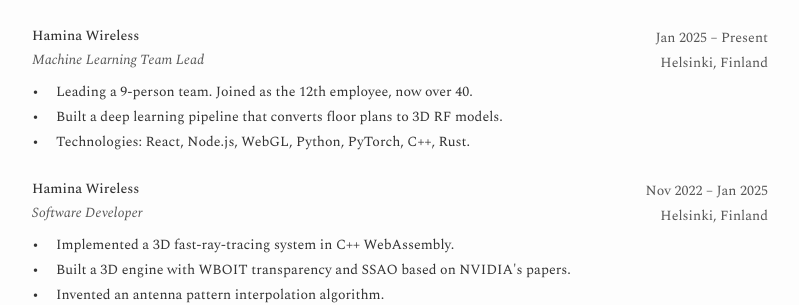
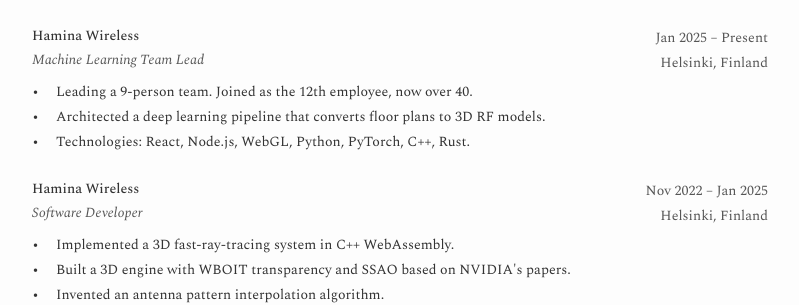
Before and after one commit to hltk/hltk.github.io, a Jekyll site: the page built from resume.md, in a window 1280 px wide and 900 px high. Shown: the part 236-541 px from the top of the window, without its empty margins (240-1039 px from the left). Built offline with Jekyll 4.4.1, drawn with Linux system fonts in a browser that asks for light colours.

Commit message:
feat: improve resume phrasing

```diff
--- a/resume.md
+++ b/resume.md
@@ -22,7 +22,7 @@ hide_title: true
       </div>
       <ul class="resume-details">
         <li>Leading a 9-person team. Joined as the 12th employee, now over 40.</li>
-        <li>Built a deep learning pipeline that converts floor plans to 3D RF models.</li>
+        <li>Architected a deep learning pipeline that converts floor plans to 3D RF models.</li>
         <li>Technologies: React, Node.js, WebGL, Python, PyTorch, C++, Rust.</li>
       </ul>
     </div>
```
